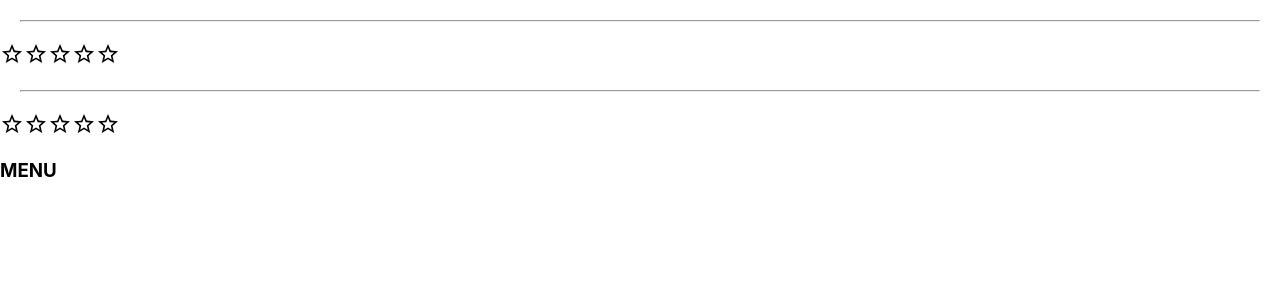
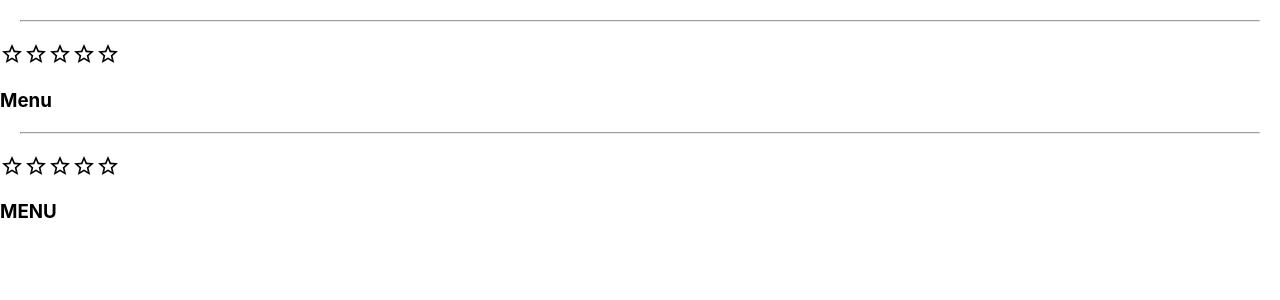
Before and after one commit to Dro5zd/react-kabzda-kak-prosto, a React (Create React App) app: page / in a window 1280 px wide. Shown: the top 300 px of the page. Built offline with nearby package versions, Linux system fonts and the light colour scheme.

Commit message:
homework06 accordeon ctr finish

```diff
--- a/src/App.tsx
+++ b/src/App.tsx
@@ -3,12 +3,13 @@ import './App.css';
 import {Rating} from './components/Rating/Rating';
 import {OnOff} from './components/OnOff/OnOff';
 import {UncontrolledAccordion} from './components/Accordion/UncontrolledAccordion';
-import {Accordion} from './components/Accordion/Accordion';
+import Accordion from './components/Accordion/Accordion';
 import {UncontrolledRating, ValuePropsTYpe} from './components/Rating/UnconrolledRating';
 
 
 function App() {
     const [value, setValue] = useState<ValuePropsTYpe>(0)
+    const [accordionCollapsed, setAccordionCollapsed] = useState<boolean>(true)
 
     return (
         <div>
@@ -17,13 +18,11 @@ function App() {
             <hr/>
 
             <Rating value={value} onClick={setValue}/>
-
-            {/*<Accordion titleValue={'Menu'} collapsed={false}/>*/}
+            <Accordion titleValue={'Menu'} collapsed={accordionCollapsed} callback={(collapsed)=>{setAccordionCollapsed(!collapsed)}}/>
 
             <hr/>
 
             <UncontrolledRating/>
-
             <UncontrolledAccordion />
             {/*<OnOff />*/}
             {/*<OnOff />*/}
--- a/src/components/Accordion/Accordion.tsx
+++ b/src/components/Accordion/Accordion.tsx
@@ -3,24 +3,28 @@ import React from "react";
 type AccordionPropsType = {
     titleValue: string
     collapsed: boolean
+    callback: (col: boolean)=>void
 }
 
-export function Accordion(props: AccordionPropsType) {
+function Accordion(props: AccordionPropsType) {
 
     return (
         <div>
-            <AccordionTitle title={props.titleValue}/>
+            <AccordionTitle title={props.titleValue} collapsed={props.collapsed}
+            callback={props.callback}/>
             { !props.collapsed &&  <AccordionBody/>}
         </div>
     )
 
     type AccordionTitleProps = {
         title: string
+        collapsed: boolean
+        callback: (col: boolean)=>void
     }
 
     function AccordionTitle(props: AccordionTitleProps) {
         return <div>
-            <h3>{props.title}</h3>
+            <h3 onClick={()=>{props.callback(props.collapsed)}}>{props.title}</h3>
         </div>
 
     }
@@ -35,3 +39,5 @@ export function Accordion(props: AccordionPropsType) {
         )
     }
 }
+
+export default Accordion
```
